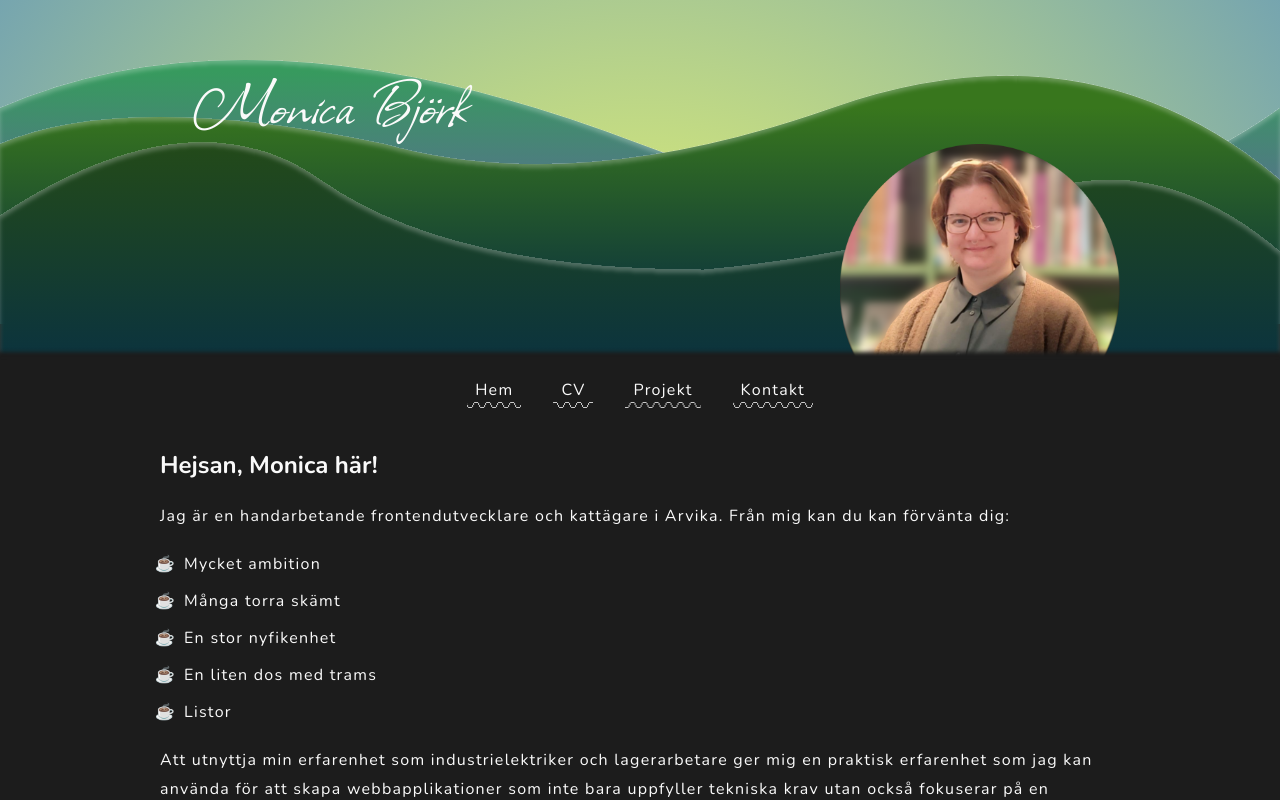
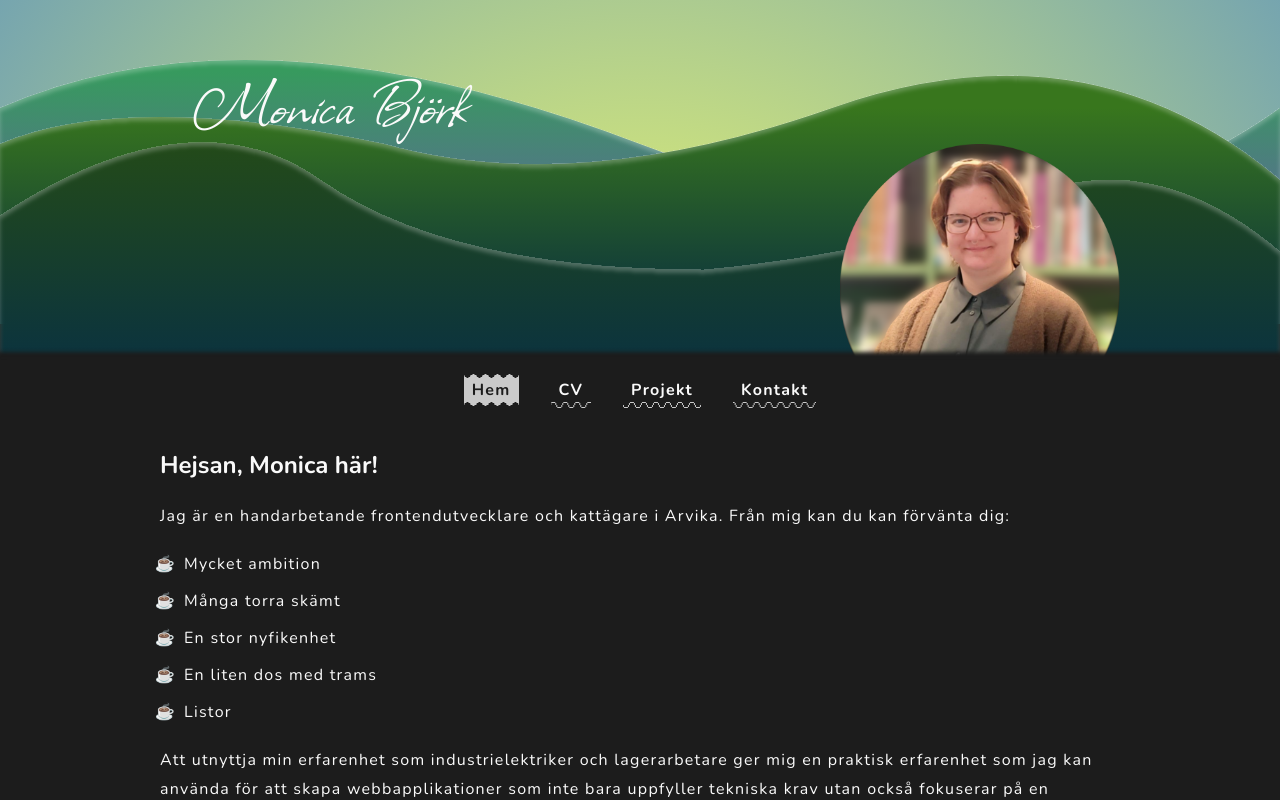
Before and after one commit to coffeetails/portfolio, a React (Vite) app: page / in a window 1280 px wide. Shown: the top 800 px of the page. Built offline with nearby package versions, Linux system fonts and the light colour scheme.

Commit message:
added bg to active pagelink & update font-weight

```diff
--- a/src/fontstyles.css
+++ b/src/fontstyles.css
@@ -33,6 +33,7 @@ a {
     width: fit-content;
     transition: 0.2s;
     padding: 0.35rem 0.5rem;
+    font-weight: bold;
 
     /* WAVE */
     &::after {
@@ -91,6 +92,40 @@ a {
     }
 }
 
+.currentPage {
+    color: #1C1C1C;
+    z-index: 5;
+
+    &:visited {
+        color: #1C1C1C;
+    }
+    /* BACKGROUND */
+    &::before {
+        position: absolute;
+        content: ' ';
+        height: 2.1rem;
+        width: 100%;
+        top: 0;
+        left: 0;
+        transition: 0.2s;
+        background: #cacaca;
+        z-index: -1;
+
+        --mask-wavy-background:
+            radial-gradient(3.5px at 50% 4.8px,#000 99%,#0000 101%) calc(50% - 6px) 0/12px 51% repeat-x,
+            radial-gradient(3.5px at 50% -1.8px,#0000 99%,#000 101%) 50% 3px/12px calc(51% - 3px) repeat-x,
+            radial-gradient(3.5px at 50% calc(100% - 4.8px),#000 99%,#0000 101%) calc(50% - 6px) 100%/12px 51% repeat-x,
+            radial-gradient(3.5px at 50% calc(100% + 1.8px),#0000 99%,#000 101%) 50% calc(100% - 3px)/12px calc(51% - 3px) repeat-x;
+        -webkit-mask: var(--mask-wavy-background);
+        mask: var(--mask-wavy-background);
+    }
+
+    /* WAVE */
+    &::after {
+        top: 0;
+    }
+}
+
 p {
     padding: 1rem 0;
 }
--- a/src/routes/root.tsx
+++ b/src/routes/root.tsx
@@ -1,6 +1,6 @@
 import { Outlet, Link, useLocation } from "react-router-dom";
 // <Outlet /> is where the content will show
-import { useLayoutEffect, useEffect, useState, useRef } from "react";
+import { useLayoutEffect, useState, useRef } from "react";
 
 import './root.css';
 
@@ -11,11 +11,16 @@ import WaveThree from './waves/waveThree';
 
 export default function Root() {
     const headerElem = useRef<HTMLElement | null>(null);
+    const homeLink = useRef<HTMLAnchorElement | null>(null);
+    const cvLink = useRef<HTMLAnchorElement | null>(null);
+    const projectsLink = useRef<HTMLAnchorElement | null>(null);
+    const connectLink = useRef<HTMLAnchorElement | null>(null);
+
     const [height, setHeight] = useState<number>(0);
     const [width, setWidth] = useState<number>(0);
     const [viewBoxValue, setViewBoxValue] = useState<string>("0 0 0 0");
     const location = useLocation();
-    let subtitle = "";
+    // let subtitle = "";
 
 
     function useWindowSize() {
@@ -36,7 +41,7 @@ export default function Root() {
         const reducedHeight = 0.8;
         const mediaQueryBreakpoint = 800;
         // console.log("header", headerElem.current!.offsetWidth + " x " + headerElem.current!.offsetHeight);
-        // console.log("window", windowSize);
+        console.log("window", windowSize);
 
 
         if(headerElem.current!.offsetWidth < mediaQueryBreakpoint) {
@@ -51,26 +56,30 @@ export default function Root() {
 
     });
 
+    if(homeLink.current && cvLink.current && projectsLink.current && connectLink.current) {
+        homeLink.current.className = "";
+        cvLink.current.className = "";
+        projectsLink.current.className = "";
+        connectLink.current.className = "";
+
         switch (location.pathname) {
             case "/":
-            subtitle = "Hem";
+                    homeLink.current.className = "currentPage";
                 break;
             case "/cv":
-            subtitle = "CV";
+                    cvLink.current.className = "currentPage";
                 break;
             case "/projects":
-            subtitle = "Projekt";
+                    projectsLink.current.className = "currentPage";
                 break;
             case "/connect":
-            subtitle = "Kontakt";
+                    connectLink.current.className = "currentPage";
                 break;
             default:
-            subtitle = "";
                 console.log("Where are we now? 👀");
                 break;
         }
-
-
+    }
 
     return (
         <>
@@ -89,10 +98,10 @@ export default function Root() {
         <main>
             <nav className="mainmenu">
                 <ul>
-                    <li><Link to={`/`}>Hem</Link></li>
-                    <li><Link to={`/cv`} >CV</Link></li>
-                    <li><Link to={`/projects`}>Projekt</Link></li>
-                    <li><Link to={`/connect`}>Kontakt</Link></li>
+                    <li><Link ref={homeLink} to={`/`}>Hem</Link></li>
+                    <li><Link ref={cvLink} to={`/cv`} >CV</Link></li>
+                    <li><Link ref={projectsLink} to={`/projects`}>Projekt</Link></li>
+                    <li><Link ref={connectLink} to={`/connect`}>Kontakt</Link></li>
                 </ul>
             </nav>
 
```
Lines whose indentation alone changed are shown as unchanged.
